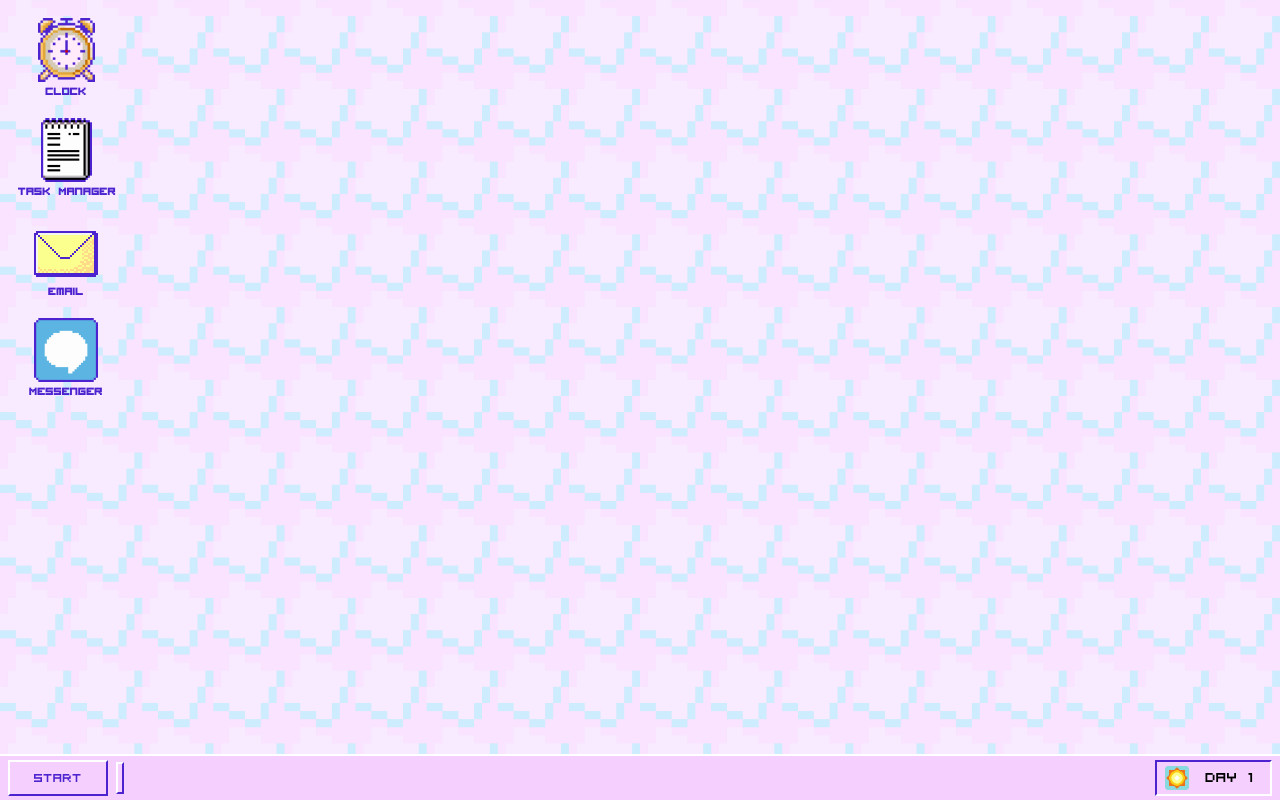
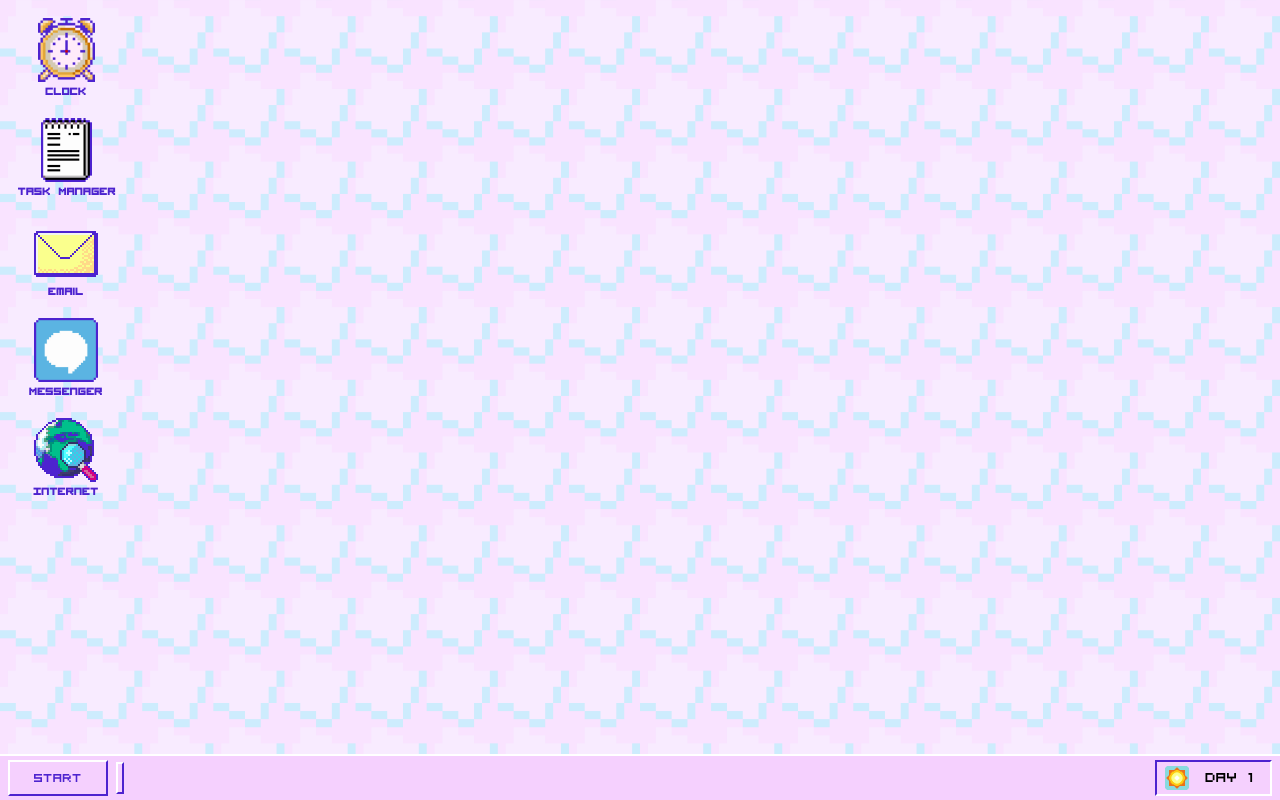
Before and after one commit to brandonduong/WacOS, a Next.js app: page / in a window 1280 px wide. Built offline with nearby package versions, Linux system fonts and the light colour scheme.

Commit message:
fixed graph bug

```diff
--- a/components/Apps/TaskManager/Task.tsx
+++ b/components/Apps/TaskManager/Task.tsx
@@ -7,10 +7,18 @@ import {
   PointElement,
   LineElement,
   Filler,
+  LineController,
 } from "chart.js";
 import clsx from "clsx";
 
-ChartJS.register(CategoryScale, LinearScale, PointElement, LineElement, Filler);
+ChartJS.register(
+  CategoryScale,
+  LinearScale,
+  PointElement,
+  LineElement,
+  Filler,
+  LineController
+);
 
 interface Props {
   title: string;
--- a/constants/desktop.ts
+++ b/constants/desktop.ts
@@ -25,4 +25,9 @@ export const AppsOnDesktop: {
     id: "messenger",
     icon: "/icons/messenger.png",
   },
+  {
+    title: "Internet",
+    id: "internet",
+    icon: "/icons/internet.png",
+  },
 ];
--- a/contexts/ApplicationContext.tsx
+++ b/contexts/ApplicationContext.tsx
@@ -9,6 +9,7 @@ const APPLICATIONS = {
   task: lazy(() => import("../components/Apps/TaskManager/index")),
   email: lazy(() => import("../components/Apps/Email/index")),
   messenger: lazy(() => import("../components/Apps/Clock")),
+  internet: lazy(() => import("../components/Apps/Clock")),
 };
 
 export type ApplicationName = keyof typeof APPLICATIONS;
```
